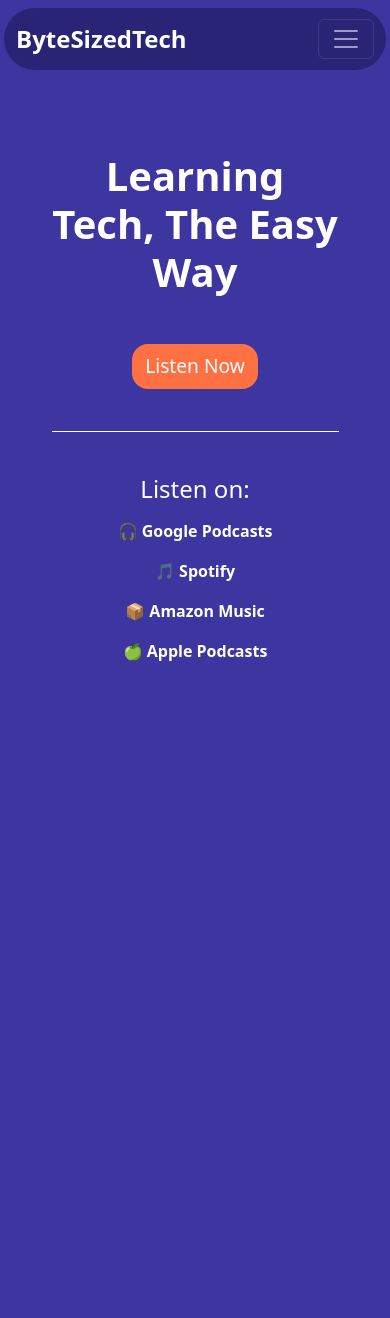
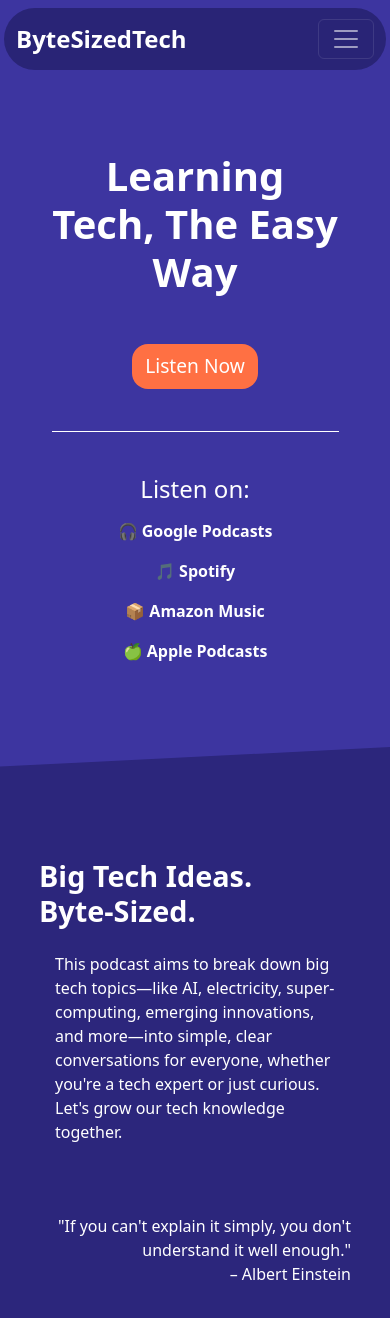
Before and after one commit to Kasej01/ByteSizedTechTalk, a React (Vite) app: page / in a window 390 px wide. Shown: the top 1318 px of the page. Before the commit the page ends 844 px from the top, so only its background shows below. Built offline with nearby package versions, Linux system fonts and the light colour scheme.

Commit message:
About section finished

```diff
--- /dev/null
+++ b/src/components/AboutSection.jsx
@@ -0,0 +1,23 @@
+import React from 'react';
+import '../styles/about.css';
+
+export default function AboutSection() {
+  return (
+    <div id="about-container">
+      <div className="about-grid">
+        <div className="about-text">
+          <h2 className="about-title">Big Tech Ideas. <br />Byte-Sized.</h2>
+          <p className="about-desc">
+            This podcast aims to break down big tech topics—like AI, electricity, super-computing, emerging innovations, and more—into simple,
+            clear conversations for everyone, whether you're a tech expert or just curious. Let's grow our tech knowledge together.
+          </p>
+        </div>
+        <div className="about-quote">
+          <blockquote>
+            "If you can't explain it simply, you don't understand it well enough." <br />– Albert Einstein
+          </blockquote>
+        </div>
+      </div>
+    </div>
+  );
+}
--- a/src/pages/Home.jsx
+++ b/src/pages/Home.jsx
@@ -2,7 +2,7 @@ import React from 'react';
 import Navbar from '../components/Navbar';
 import '../styles/home.css';
 import Hero from '../components/Hero';
-// import About from './components/About';
+import AboutSection from '../components/AboutSection';
 // import Episodes from './components/Episodes';
 // import Footer from './components/Footer';
 
@@ -11,8 +11,8 @@ export default function HomePage() {
     <div className="min-h-screen" id="home-container">
       <Navbar />
       <Hero />
+      <AboutSection />
       {/*
-      <About />
       <Episodes />
       <Footer /> */}
     </div>
--- /dev/null
+++ b/src/styles/about.css
@@ -0,0 +1,149 @@
+#about-container {
+    background-color: #2c267c;
+    clip-path: polygon(0 5vw, 100% 0, 100% 100%, 0% 100%);
+    padding: 4rem 10vw;
+    color: white;
+    position: relative;
+    z-index: 1;
+}
+
+.about-text{
+    color: white;
+    margin-top: 5rem;
+    .about-title{
+        font-size: 3.5rem;
+        font-weight: 700;
+    }
+    .about-desc{
+        font-size: 1.5rem;
+        padding: 1rem 1rem;
+    }
+}
+
+.about-grid {
+    display: grid;
+    grid-template-columns: 1fr 1fr;
+    gap: 2rem;
+    align-items: center;
+  }
+
+
+  .about-quote{
+    font-size: 1.75rem;
+    padding: 3rem 2rem;
+    text-align: right;
+    text-decoration: wavy;
+  }
+
+
+@media screen and (max-width:1200px){
+    .about-text{
+       margin-top: 3rem;
+    }
+}
+
+@media screen and (max-width:1010px){
+    .about-text{
+       .about-title{
+        font-size: 2.75rem;
+       }
+       .about-desc{
+        font-size: 1.35rem;
+       }
+    }
+    .about-quote{
+        font-size: 1.5rem;
+        padding: 2rem 1rem;
+      }
+}
+
+
+@media screen and (max-width:1010px){
+    .about-text{
+       .about-title{
+        font-size: 2.75rem;
+       }
+       .about-desc{
+        font-size: 1.35rem;
+       }
+    }
+    .about-quote{
+        font-size: 1.5rem;
+        padding: 2rem 1rem;
+      }
+}
+
+@media screen and (min-width:768px){
+    .about-text{
+       .about-title{
+        font-size: 2.5rem;
+       }
+       .about-desc{
+        font-size: 1.2rem;
+       }
+    }
+    .about-quote{
+        font-size: 1.4rem;
+        padding: 0;
+        margin-top: 3rem;
+      }
+}
+
+@media screen and (max-width:768px){
+    .about-grid {
+        display: grid;
+        grid-template-columns: 1fr;
+        grid-template-rows: 0.75fr 0.75fr;
+        align-items: center;
+        gap: 0rem;
+        margin: 0;
+        padding: 0;
+    }
+
+    .about-text{
+        margin-bottom: 0;
+        .about-title{
+         font-size: 2.25rem;
+        }
+        .about-desc{
+         font-size: 1.2rem;
+         margin-right: 10vw;
+         margin-bottom: 0;
+        }
+     }
+     .about-quote{
+         font-size: 1.3rem;
+         padding: 0;
+         margin-left: 15vw;
+       }
+}
+
+@media screen and (max-width:570px){
+    .about-text{
+        .about-desc{
+         margin-right: 10vw;
+        }
+     }
+     .about-quote{
+         padding: 0;
+         margin-left: 15vw;
+       }
+}
+
+
+@media screen and (min-width:0px) and (max-width: 570px){
+    .about-text{
+        .about-title{
+            font-size: 1.8rem;
+           }
+        .about-desc{
+         margin-right: 0vw;
+         font-size: 1rem;
+        }
+     }
+     .about-quote{
+        font-size: 1rem;
+         padding: 0;
+         margin-left: 0vw;
+       }
+}
--- a/src/styles/hero.css
+++ b/src/styles/hero.css
@@ -1,13 +1,10 @@
 #hero-container{
-    padding: 20vh 10vw;
+    padding: 20vh 10vw 15vh 10vw;
 }
 
 
 .hero-background {
   color: white;
-  clip-path: polygon(0 0, 100% 0, 100% 85%, 0 100%);
-  position: relative;
-  z-index: 1;
 }
 
 
@@ -75,7 +72,7 @@
 
   @media screen and (max-width: 1200px) {
     #hero-container{
-        padding: 12vh 5vw;
+        padding: 12vh 5vw 8vh 5vw;
     }
   }
 
@@ -131,7 +128,7 @@
         padding-top: 5vh;
     }
     #hero-container{
-        padding: 5vh 5vw;
+        padding: 5vh 5vw 3vh 5vw;
     }
     .hero-content{
         text-align: center;
```
